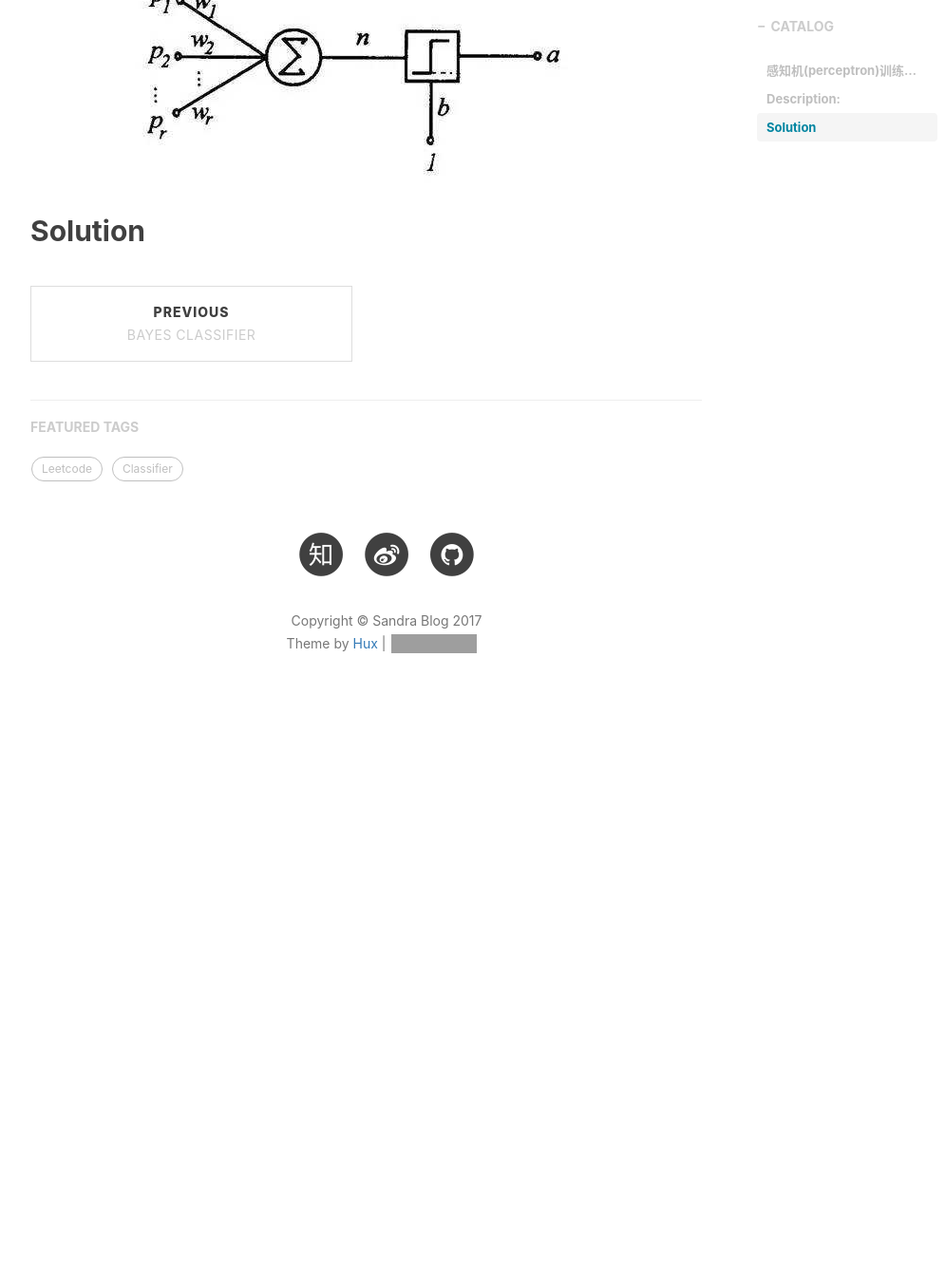
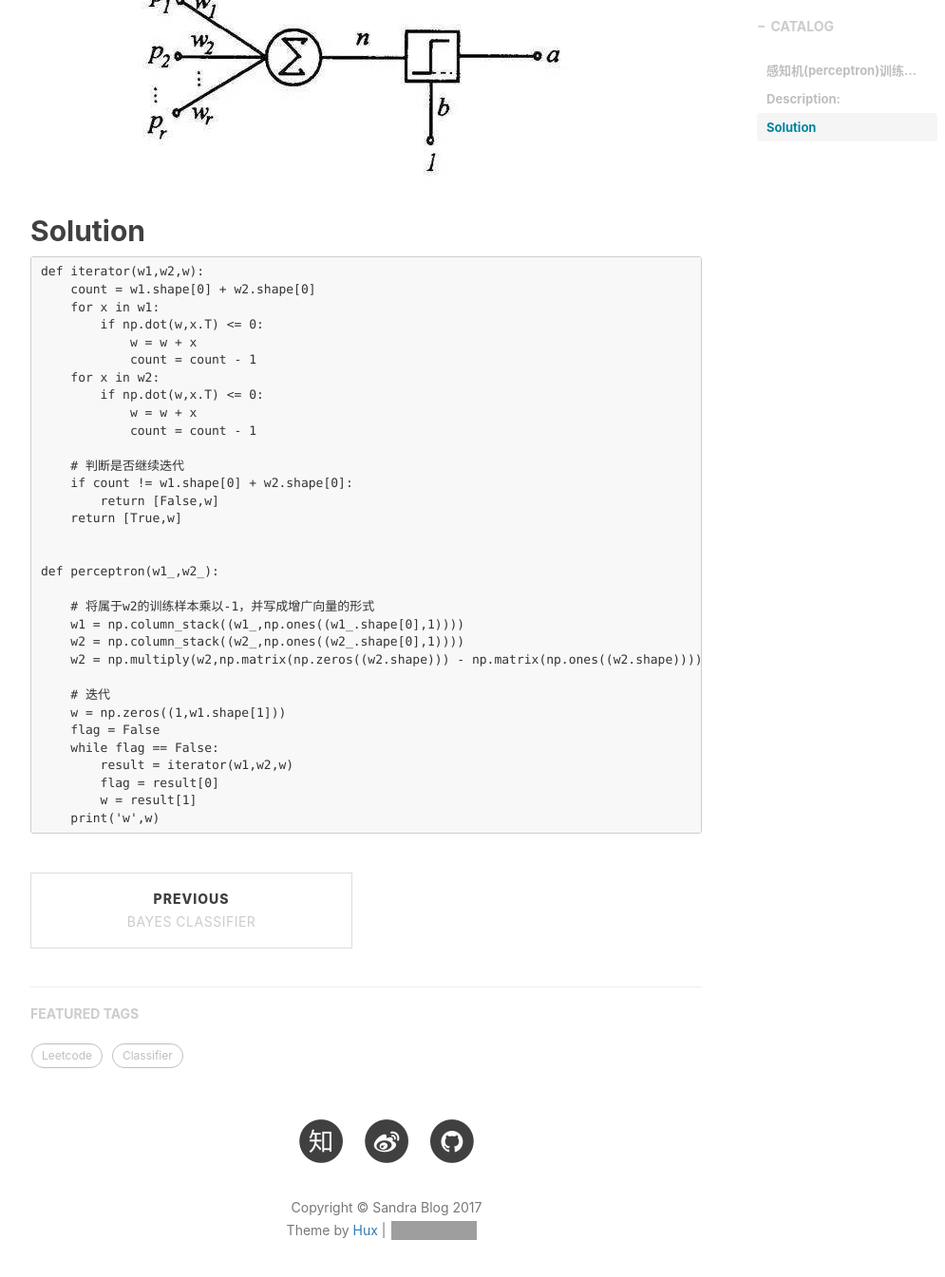
Before and after one commit to SandraShu/SandraShu.github.io, a Jekyll site: the page built from _posts/2017-09-27-perceptron.markdown, in a window 1280 px wide and 1400 px high, scrolled down 1473 px. Shown: the top 1345 px of the window at 95% size, without its empty margins (233-1228 px from the left). Built offline with Jekyll 4.4.1, drawn with Linux system fonts in a browser that asks for light colours; nearby versions of some CDN libraries; comment, search, counter and statistics services are not loaded; before the commit the page ends 2255 px from its top, so only the background shows below that; grey boxes are pictures that could not be loaded.

Commit message:
update perceptron solution

```diff
--- a/_posts/2017-09-27-perceptron.markdown
+++ b/_posts/2017-09-27-perceptron.markdown
@@ -17,3 +17,35 @@ tags:
 <img src="/img/in-post/perceptron-2.jpg">
 
 ## Solution
+	def iterator(w1,w2,w):
+	    count = w1.shape[0] + w2.shape[0]
+	    for x in w1:
+	        if np.dot(w,x.T) <= 0:
+	            w = w + x
+	            count = count - 1
+	    for x in w2:
+	        if np.dot(w,x.T) <= 0:
+	            w = w + x
+	            count = count - 1
+
+	    # 判断是否继续迭代
+	    if count != w1.shape[0] + w2.shape[0]:
+	        return [False,w]
+	    return [True,w]
+
+
+	def perceptron(w1_,w2_):
+
+	    # 将属于w2的训练样本乘以-1，并写成增广向量的形式
+	    w1 = np.column_stack((w1_,np.ones((w1_.shape[0],1))))
+	    w2 = np.column_stack((w2_,np.ones((w2_.shape[0],1))))
+	    w2 = np.multiply(w2,np.matrix(np.zeros((w2.shape))) - np.matrix(np.ones((w2.shape))))
+
+	    # 迭代
+	    w = np.zeros((1,w1.shape[1]))
+	    flag = False
+	    while flag == False:
+	        result = iterator(w1,w2,w)
+	        flag = result[0]
+	        w = result[1]
+	    print('w',w)
```
